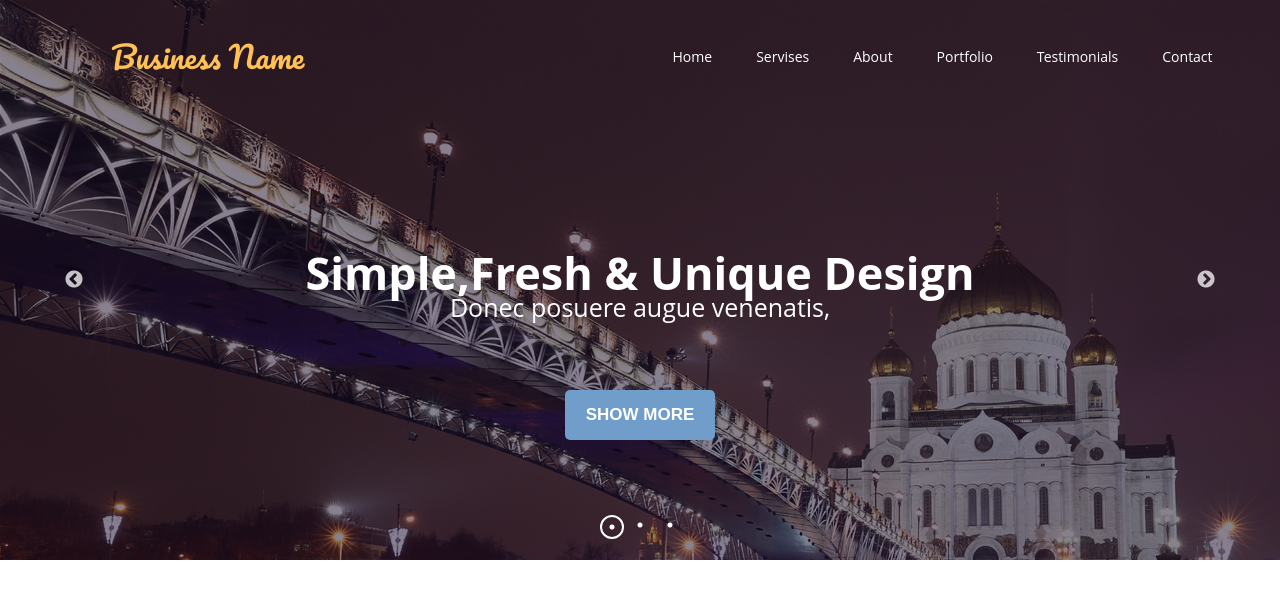
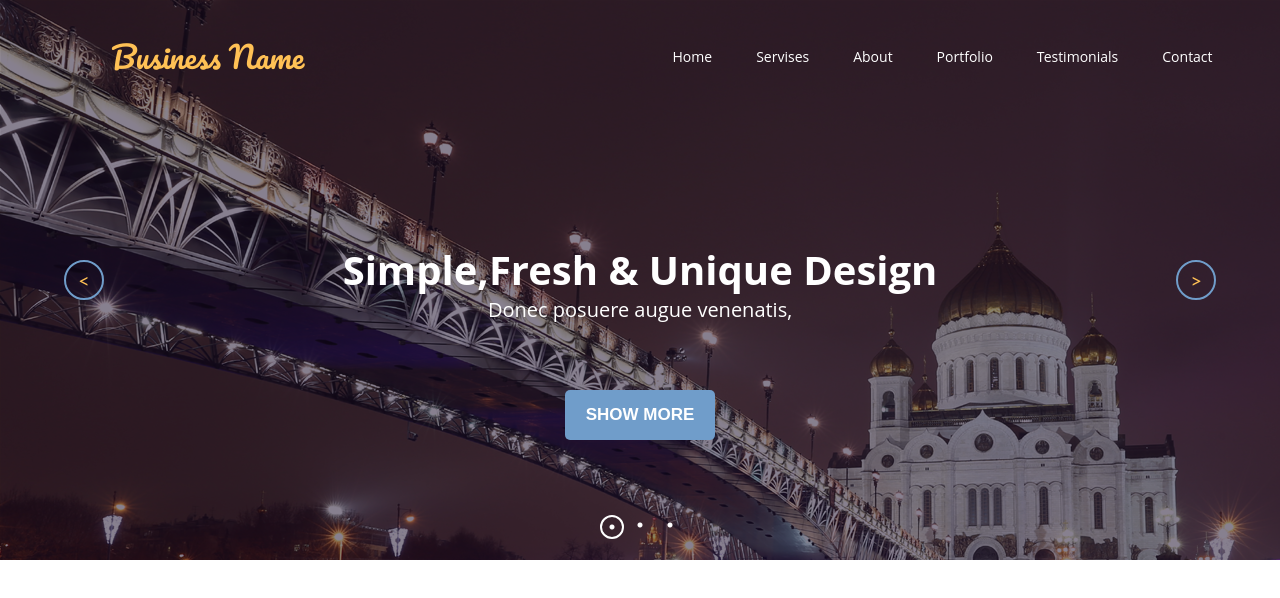
Before and after one commit to nikomax/Unique, a website: page app/index.html in a window 1280 px wide. Drawn offline with Linux system fonts and the light colour scheme.

Commit message:
added arrows

```diff
--- a/app/index.html
+++ b/app/index.html
@@ -8,6 +8,8 @@
     <link rel="stylesheet" href="css/reset.css">
     <link rel="stylesheet" href="https://cdnjs.cloudflare.com/ajax/libs/font-awesome/4.7.0/css/font-awesome.min.css">
     <link href="https://fonts.googleapis.com/css?family=Pacifico" rel="stylesheet">
+    <link href="https://fonts.googleapis.com/css?family=Lato" rel="stylesheet">
+    <link rel="stylesheet" href="https://cdnjs.cloudflare.com/ajax/libs/font-awesome/4.7.0/css/font-awesome.min.css">
     <link rel="stylesheet" href="css/main.css">
 </head>
 <body>
--- a/app/scss/_banner.scss
+++ b/app/scss/_banner.scss
@@ -16,6 +16,31 @@
   right: 0;
   z-index: 1;
   margin-right: 5%;
+}
+
+.slick-prev, .slick-next {
+  border: 2px solid $theme_color;
+  border-radius: 50%;
+  width: 40px;
+  height: 40px;
+
+  &:hover {
+    border: 2px solid $logo_color;
+  }
+}
+
+.slick-prev:before, .slick-next:before {
+  opacity:1;
+  font-family: 'Lato', sans-serif;
+  color: $logo_color;
+}
+
+.slick-prev:before {
+  content: "<";
+}
+
+.slick-next:before {
+  content: ">";
 }
 
 .slick-dots {
@@ -55,22 +80,26 @@
   font-weight: bold;
 
   @media (min-width: 320px) {
-    font-size: 30px;
+    font-size: 25px;
+    width: 70%;
+    margin: 0 auto;
   }
 
   @media (min-width: 768px) {
-    font-size: 45px;
+    width: 100%;
+    font-size: 40px;
   }
 }
 
 .banner__paragraph {
+  margin-top: 10px;
   @media (min-width: 320px) {
     display: none;
   }
 
   @media (min-width: 768px) {
     display: block;
-    font-size: 25px;
+    font-size: 20px;
   }
 }
 
```
Also changed, not shown: app/js/common.js (+4 -3 lines), app/css/main.css, app/scss/main.css, 1 other file.
